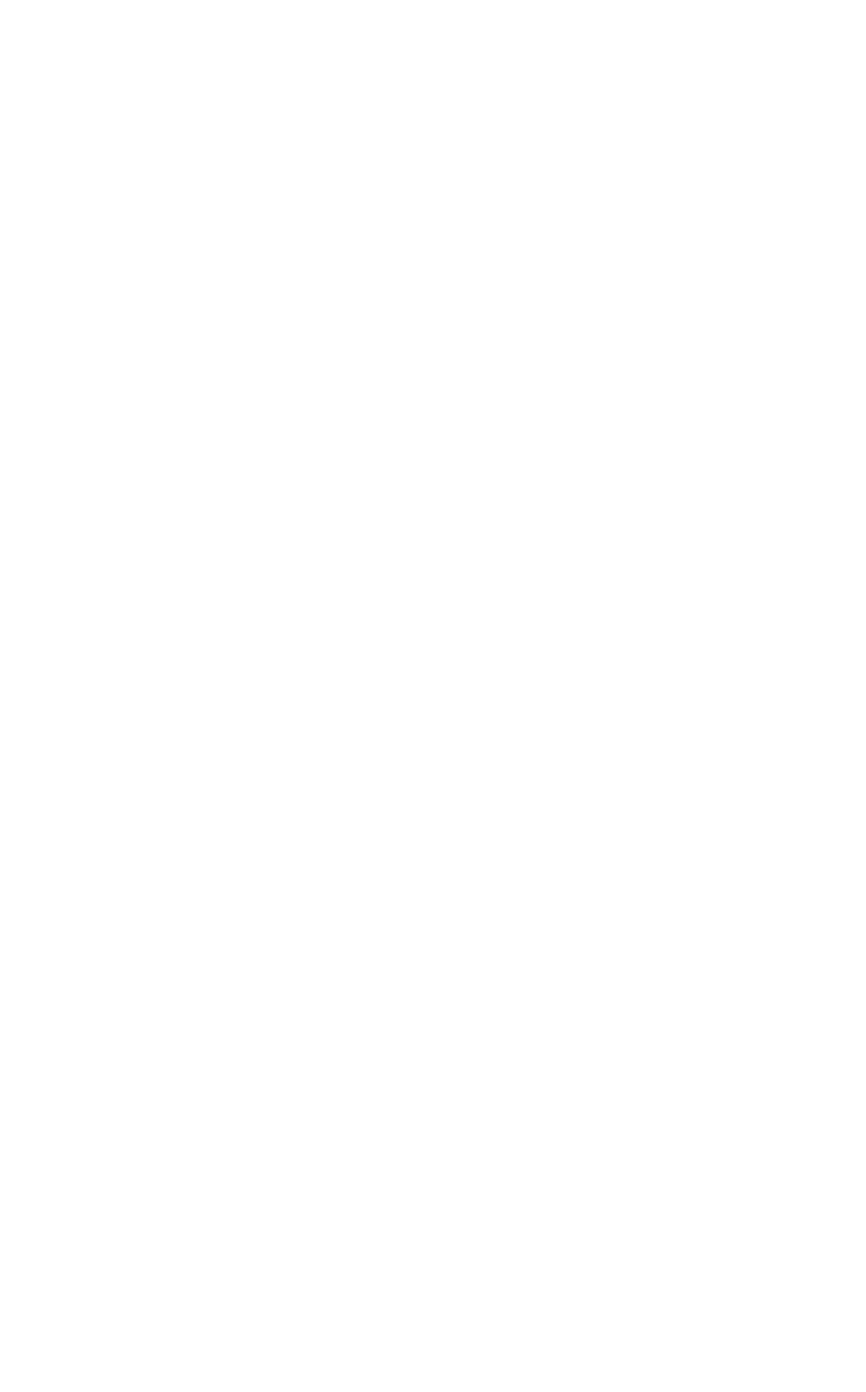
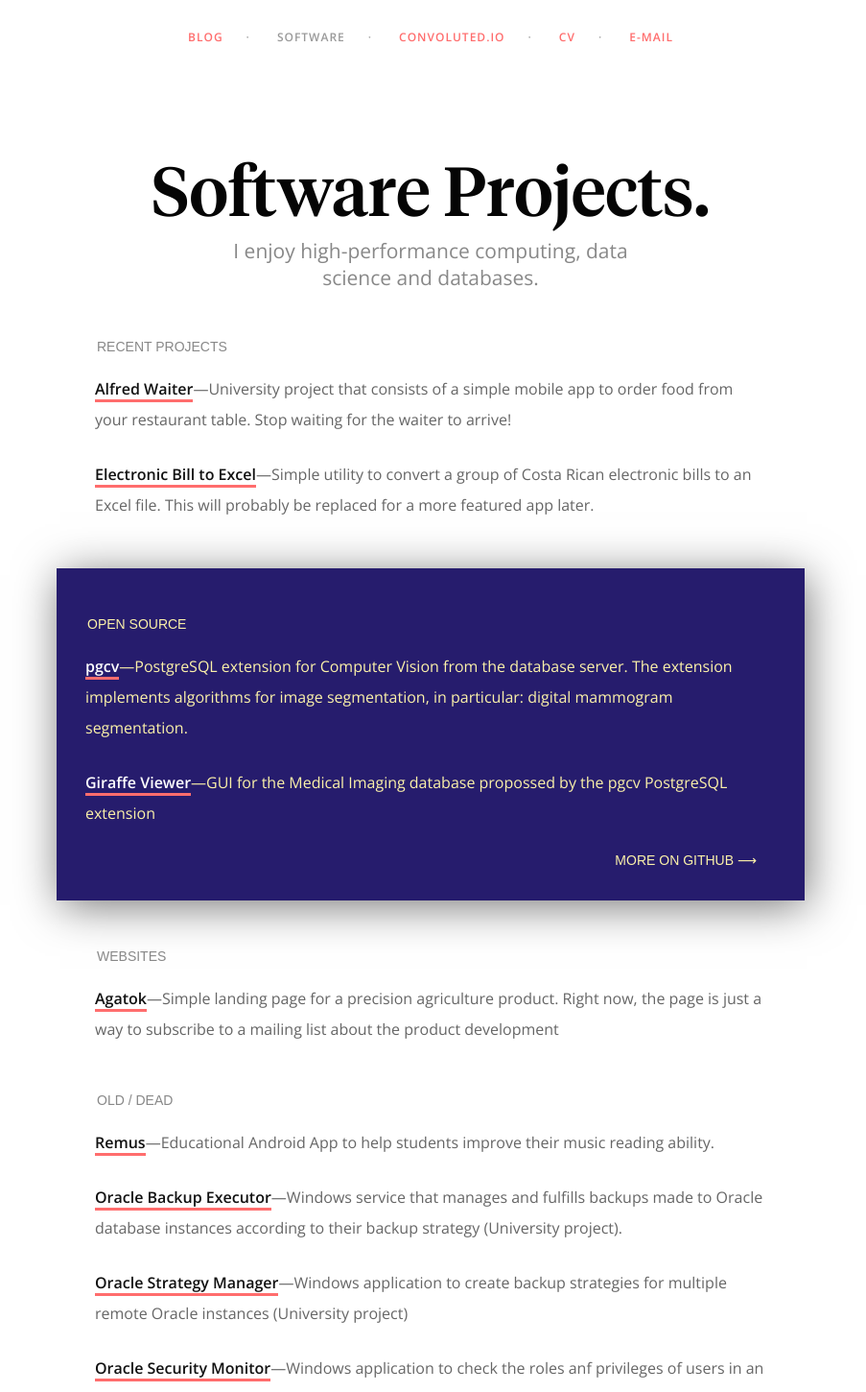
Before and after one commit to romogo17/convoluted.io, a Gatsby site: page /software in a window 1280 px wide. Before the commit this address had no page. Shown: the top 1450 px of the page at 96% size, without its empty margins (191-1094 px from the left). Before the commit the page ends 800 px from the top, so only its background shows below. Built offline with nearby package versions, Linux system fonts and the light colour scheme; Gatsby itself is replaced by a stand-in of ours; a web font is replaced by a local one.

Commit message:
Added the /software page and fixed the burger menu link render function

```diff
--- a/src/components/burger-menu.js
+++ b/src/components/burger-menu.js
@@ -1,7 +1,8 @@
 import React, { Component } from 'react'
 import { StaticQuery, graphql } from 'gatsby'
+import Link from 'gatsby-link'
 import SocialIcons from './social-icons'
-import links from './menu-links.json'
+import links from '../data/menu-links.json'
 import './burger-menu.scss'
 
 // const emojiStyle = {
@@ -48,8 +49,16 @@
 
             <div className="burger-content">
               <h2>Menu</h2>
-              {links.map((l, i) => this.renderLink(l, i))}
-
+              {
+                links.map((l, i) => {
+                  const renderLink = /^\w+:/.test(l.to)
+                      ? this.renderGlobalLink
+                      : l.global
+                        ? this.renderGlobalLink
+                        : this.renderLocalLink
+                  return renderLink(l, i)
+                })
+              }
               <h2 className="social-media">links</h2>
               <SocialIcons />
             </div>
@@ -59,7 +68,17 @@
     )
   }
 
-  renderLink(l, i) {
+  renderLocalLink(l, i) {
+    if (l.className === 'footer-link') return
+
+    return (
+      <Link className="button" to={l.to} key={i}>
+        {l.title}
+      </Link>
+    )
+  }
+
+  renderGlobalLink(l, i) {
     if (l.className === 'footer-link') return
 
     return (
--- a/src/components/menu.js
+++ b/src/components/menu.js
@@ -1,7 +1,7 @@
 import React, { Component } from 'react'
 import Link from 'gatsby-link'
 import { StaticQuery, graphql } from 'gatsby'
-import links from './menu-links.json'
+import links from '../data/menu-links.json'
 import './menu.scss'
 
 // const emojiStyle = {
@@ -62,7 +62,7 @@
 
   renderLogo(caption) {
     return (
-      <a className="logo" href="/" key={caption || 'convoluted.io'}>
+      <Link className="logo" to="/" key={caption || 'convoluted.io'}>
         <StaticQuery
           query={graphql`
             query {
@@ -85,7 +85,7 @@
             </>
           )}
         />
-      </a>
+      </Link>
     )
   }
 }
--- /dev/null
+++ b/src/data/projects.json
@@ -0,0 +1,65 @@
+{
+  "recent": [
+    {
+      "title": "Alfred Waiter",
+      "link": "https://github.com/romogo17/alfred-waiter",
+      "description": "University project that consists of a simple mobile app to order food from your restaurant table. Stop waiting for the waiter to arrive!"
+    },
+    {
+      "title": "Electronic Bill to Excel",
+      "link": "https://github.com/romogo17/eb2e",
+      "description": "Simple utility to convert a group of Costa Rican electronic bills to an Excel file. This will probably be replaced for a more featured app later."
+    }
+  ],
+  "opensource": [
+    {
+      "title": "pgcv",
+      "link": "https://github.com/romogo17/pgcv",
+      "description": "PostgreSQL extension for Computer Vision from the database server. The extension implements algorithms for image segmentation, in particular: digital mammogram segmentation."
+    },
+    {
+      "title": "Giraffe Viewer",
+      "link": "https://github.com/romogo17/giraffe-viewer",
+      "description": "GUI for the Medical Imaging database propossed by the pgcv PostgreSQL extension"
+    }
+  ],
+  "websites": [
+    {
+      "title": "Agatok",
+      "link": "https://agatok.com/",
+      "description": "Simple landing page for a precision agriculture product. Right now, the page is just a way to subscribe to a mailing list about the product development"
+    }
+  ],
+  "old": [
+    {
+      "title": "Remus",
+      "link": "https://github.com/romogo17/Remus",
+      "description": "Educational Android App to help students improve their music reading ability."
+    },
+    {
+      "title": "Oracle Backup Executor",
+      "link": "https://github.com/romogo17/BackupExecutor",
+      "description": "Windows service that manages and fulfills backups made to Oracle database instances according to their backup strategy (University project)."
+    },
+    {
+      "title": "Oracle Strategy Manager",
+      "link": "https://github.com/romogo17/Strategy-Manager",
+      "description": "Windows application to create backup strategies for multiple remote Oracle instances (University project)"
+    },
+    {
+      "title": "Oracle Security Monitor",
+      "link": "https://github.com/romogo17/Oracle-Security-Monitor",
+      "description": "Windows application to check the roles anf privileges of users in an Oracle database, as well as other security policies (University project)."
+    },
+    {
+      "title": "Oracle Tablespace Monitor",
+      "link": "https://github.com/romogo17/Oracle-Tablespace-Monitor",
+      "description": "Windows application to monitor an Oracle database tablespace usage (University project)"
+    },
+    {
+      "title": "Oracle Memory Monitor",
+      "link": "https://github.com/romogo17/Oracle-Memory-Monitor",
+      "description": "Windows application to monitor an Oracle database memory usage (University project)"
+    }
+  ]
+}
--- /dev/null
+++ b/src/pages/software.js
@@ -0,0 +1,103 @@
+import React, { Component } from 'react'
+import SimpleLayout from '../components/simple-layout'
+import projects from '../data/projects.json'
+import "./software.scss"
+// import Helmet from 'react-helmet'
+// import Newsletter from '../components/newsletter'
+
+export default class Software extends Component {
+  render() {
+
+    return (
+      <SimpleLayout
+        name="software"
+        location={this.props.location} // Needed for menus
+        title="Software"
+        desc="Software projects I've built or collaborated with"
+        banner="https://scontent-ort2-2.cdninstagram.com/vp/ec637c997112a0b6351cd2d54f94cdc5/5CC85822/t51.2885-15/e35/14350579_310175709357433_7169720281672450048_n.jpg?_nc_ht=scontent-ort2-2.cdninstagram.com"
+      >
+        <h1>Software Projects.</h1>
+        <h2>I enjoy high-performance computing, data science and databases.</h2>
+
+        { projects.recent &&
+          <div className="recent">
+            <h3>
+              Recent projects
+            </h3>
+
+            {projects.recent.map(p => this.renderProject(p))}
+          </div>
+        }
+
+        {/* <div className="clients">
+          <h3>My most recent client was superhuman:</h3>
+          <div className="superhuman">
+            <img src="https://cldup.com/Wj7n50mV13.png" />
+            <span className="quote">&#x201c;</span>
+            <p>
+              Azer is a phenomenal problem solver, and a great asset on any engineering team. He worked with us on a very high risk project, and it's now in production for all of our users.
+              <strong>Conrad Irwin<br />CTO of Superhuman</strong>
+            </p>
+            <div className="clear"></div>
+          </div>
+        </div> */}
+        { projects.opensource &&
+          <div className="opensource">
+            <h3>
+              Open Source
+            </h3>
+            {projects.opensource.map(p => this.renderProject(p))}
+            <a href="https://github.com/romogo17" className="github">More on Github &#10230;</a>
+          </div>
+        }
+        { projects.websites &&
+          <div className="websites">
+            <h3>
+            Websites
+            </h3>
+            {projects.websites.map(p => this.renderProject(p))}
+          </div>
+        }
+        { projects.old &&
+        <div className="old">
+          <h3>
+            Old / dead
+          </h3>
+          {projects.old.map(p => this.renderProject(p))}
+        </div>
+        }
+        {/* <div className="inline-newsletter">
+          <div className="zigzag"></div>
+          <Newsletter title="That's about it. You can subscribe my personal newsletter to hear updates on my projects." />
+        </div> */}
+      </SimpleLayout>
+    )
+  }
+  renderProject(project) {
+    return (
+      <div className="recent-project">
+        {project.logo ? this.renderLogo(project) : null}
+        {project.screenshot ? this.renderScreenshot(project) : null}
+        <a href={project.link}>{project.title}</a>
+        —{project.description}
+      </div>
+    )
+  }
+  renderLogo(project) {
+    return (
+      <div className="logo">
+        <img src={project.logo} />
+      </div>
+    )
+  }
+  renderScreenshot(project) {
+    const css = {
+      'backgroundImage': `url(${project.screenshot})`
+    }
+    return (
+      <div className="screenshot">
+        <div className="screenshot-img" style={css}></div>
+      </div>
+    )
+  }
+}
--- /dev/null
+++ b/src/pages/software.scss
@@ -0,0 +1,134 @@
+.software {
+  .content {
+    h1 {
+      color: #050505;
+      font: 600 72px Tiemposheadline, 'Open Sans', sans-serif;
+      margin-top: 0;
+      margin-bottom: 5px;
+    }
+    h2 {
+      margin-top: 0;
+      font: 300 21px 'Open Sans', sans-serif;
+    }
+    h3 {
+      margin: 20px 2px;
+      font: 500 14px 'PT Mono', sans-serif;
+      color: #888;
+      text-transform: uppercase;
+    }
+  }
+  .recent,
+  .websites,
+  .old,
+  .clients {
+    max-width: 700px;
+    margin: 50px auto 30px auto;
+  }
+  .recent-project {
+    font: 400 16px/32px 'Open Sans', 'San Francisco', sans-serif;
+    color: #666;
+    margin-bottom: 25px;
+    .logo {
+      text-align: center;
+      img {
+        height: 100px;
+      }
+    }
+    .screenshot {
+      margin: 50px 0 20px 0;
+    }
+    .screenshot-img {
+      height: 250px;
+      background: no-repeat center;
+      background-size: contain;
+    }
+    a {
+      color: #111;
+      font-weight: 600;
+    }
+  }
+  .opensource {
+    max-width: 700px;
+    margin: 50px auto 30px auto;
+    background: #261c6d;
+    padding: 30px 50px 50px 30px;
+    -webkit-box-shadow: 3px 6px 44px -1px rgba(115, 115, 115, 1);
+    -moz-box-shadow: 3px 6px 44px -1px rgba(115, 115, 115, 1);
+    box-shadow: 3px 6px 44px -1px rgba(115, 115, 115, 1);
+    h3,
+    .recent-project {
+      color: #fbf1a9;
+    }
+    a {
+      color: #fff;
+    }
+    a.github {
+      font: 14px 'PT Mono', sans-serif;
+      text-transform: uppercase;
+      text-align: right;
+      border: 0;
+      background: transparent;
+      color: #fbf1a9;
+      width: 150px;
+      display: block;
+      float: right;
+    }
+  }
+  .clients {
+    color: #333;
+    img {
+      width: 100px;
+      border-radius: 50%;
+      float: left;
+    }
+    .superhuman {
+      padding-top: 20px;
+    }
+    .quote {
+      position: absolute;
+      margin: -35px 0 0 10px;
+      font: 150px 'Tiempos text regular';
+      color: #22e9ab;
+    }
+    p {
+      display: block;
+      float: right;
+      width: calc(100% - 120px);
+      padding-top: 30px;
+      font: 500 16px/1.7 'Open Sans';
+      color: #666;
+    }
+    strong {
+      display: block;
+      width: 155px;
+      padding-top: 15px;
+      color: #444;
+      line-height: 1.7;
+    }
+  }
+  .opensource a.github:hover {
+    color: #333;
+  }
+}
+
+.thanks .zigzag {
+  width: 50%;
+  margin: 50px auto 30px auto;
+}
+
+@media (max-width: 1800px) {
+  .software .content {
+    width: 90%;
+  }
+}
+
+@media (max-width: 700px) {
+  .software {
+    .opensource {
+      -webkit-box-shadow: none;
+      -moz-box-shadow: none;
+      box-shadow: none;
+      padding: 15px 50px 50px 15px;
+    }
+  }
+}
--- a/src/posts/2018-05-02-how-to-build-and-install-opencv-with-qt-support-in-macos/index.md
+++ b/src/posts/2018-05-02-how-to-build-and-install-opencv-with-qt-support-in-macos/index.md
@@ -11,12 +11,6 @@
 imageCaption: 'Configure the CMake build to use Qt'
 aliasPath: '/blog/opencv-macos'
 ---
-
-<div class="info">
-
-This post was originally published on my Medium blog. You can check it out [here](https://medium.com/@romogo17/how-to-build-and-install-from-source-opencv-with-qt-support-in-macos-921989518ab5).
-
-</div>
 
 Recently I’ve been working on an image processing research project at the University. This project has required me to use OpenCV mostly for some image processing functions. However, sometimes I’ve had to use some of its GUI functionalities, primarily the imshow() function to quickly view the resulting images.
 
@@ -135,3 +129,9 @@
 If you followed along up to this point, congrats, you just built and installed OpenCV with Qt from source. Now your OpenCV GUI will use the Qt framework.
 
 ![imShow() window of OpenCV with Qt](https://cdn-images-1.medium.com/max/2048/1*aQgq3zxr5TNpCzU3yCgRDA.png)
+
+<div class="info">
+
+This post was originally published on my Medium blog. You can check it out [here](https://medium.com/@romogo17/how-to-build-and-install-from-source-opencv-with-qt-support-in-macos-921989518ab5).
+
+</div>
```
Also changed, not shown: src/posts/2017-09-08-understanding-the-meaning-of-table-normalization/index.md (+6 -6 lines), README.md, src/data/menu-links.json (renamed from src/components/menu-links.json).
